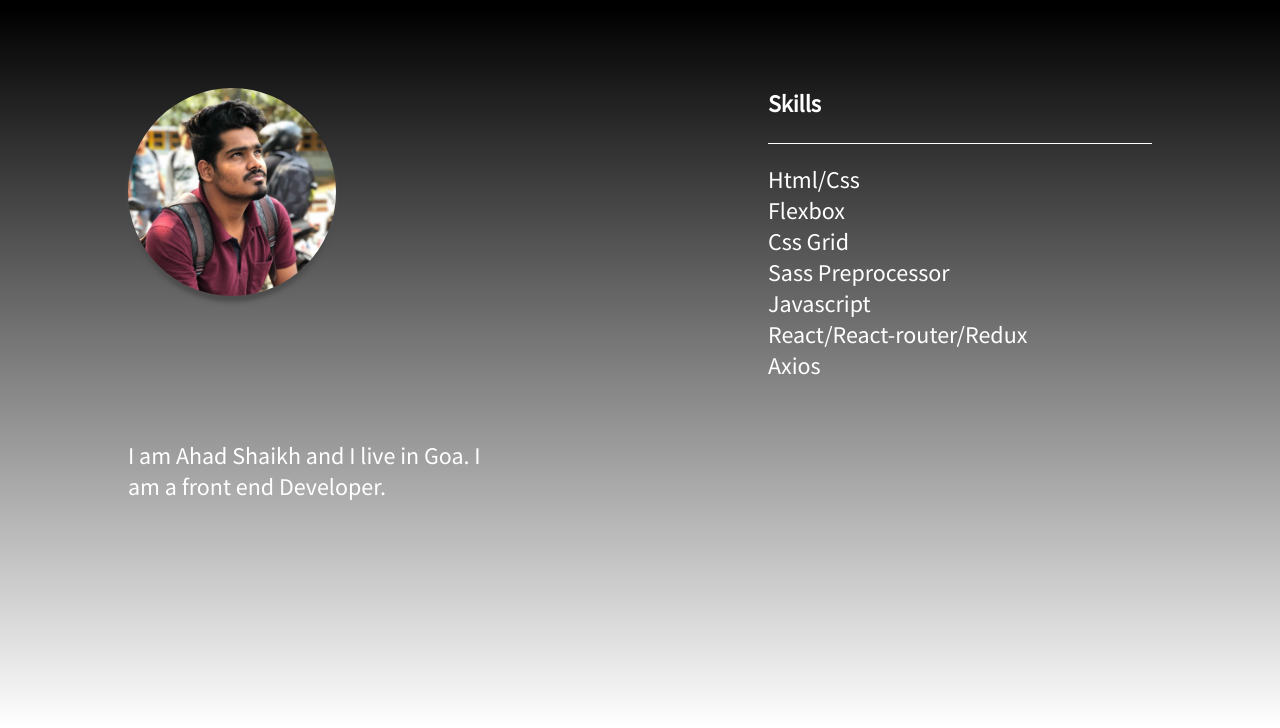
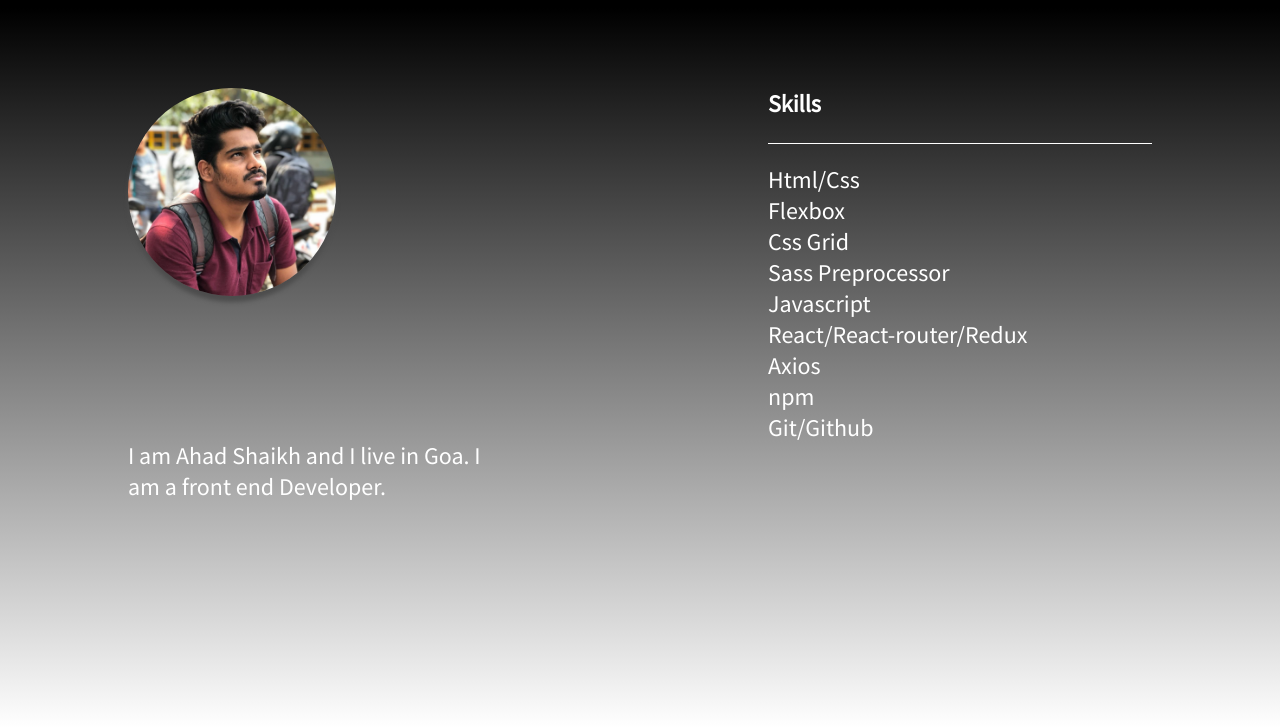
Before and after one commit to ahadshaikh05/portfolio, a plain HTML site: page index.html in a window 1280 px wide. Shown: the part 72-800 px from the top of the page. Drawn offline with nearby package versions, Linux system fonts and the light colour scheme.

Commit message:
'addedskills'

```diff
--- a/index.html
+++ b/index.html
@@ -72,6 +72,8 @@
                     <p>Javascript</p>
                     <p>React/React-router/Redux</p>
                     <p>Axios</p>
+                    <p>npm</p>
+                    <p>Git/Github</p>
                 </div>
             </div>
     </main>
```
